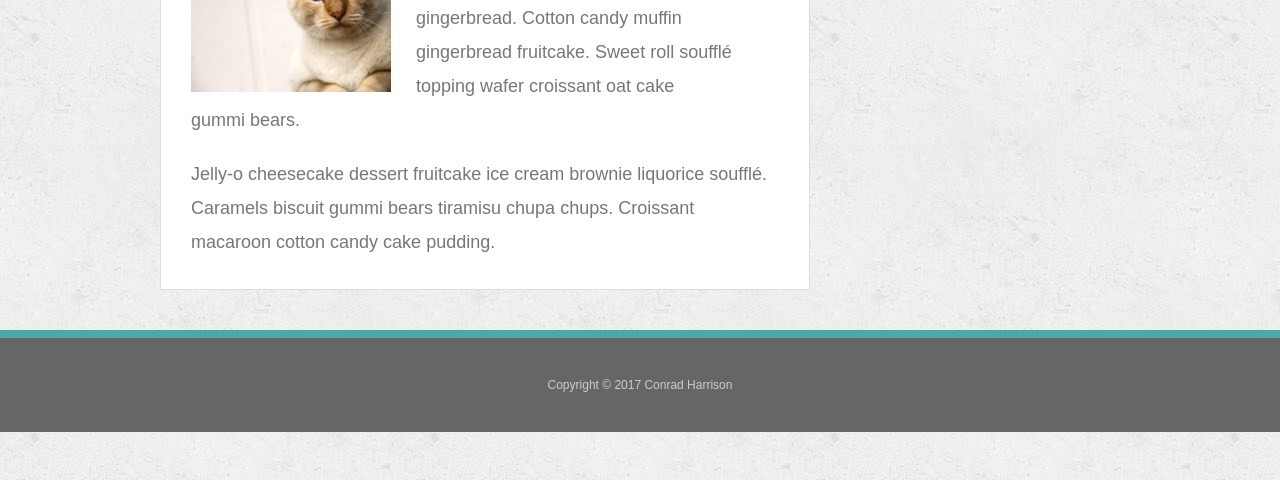
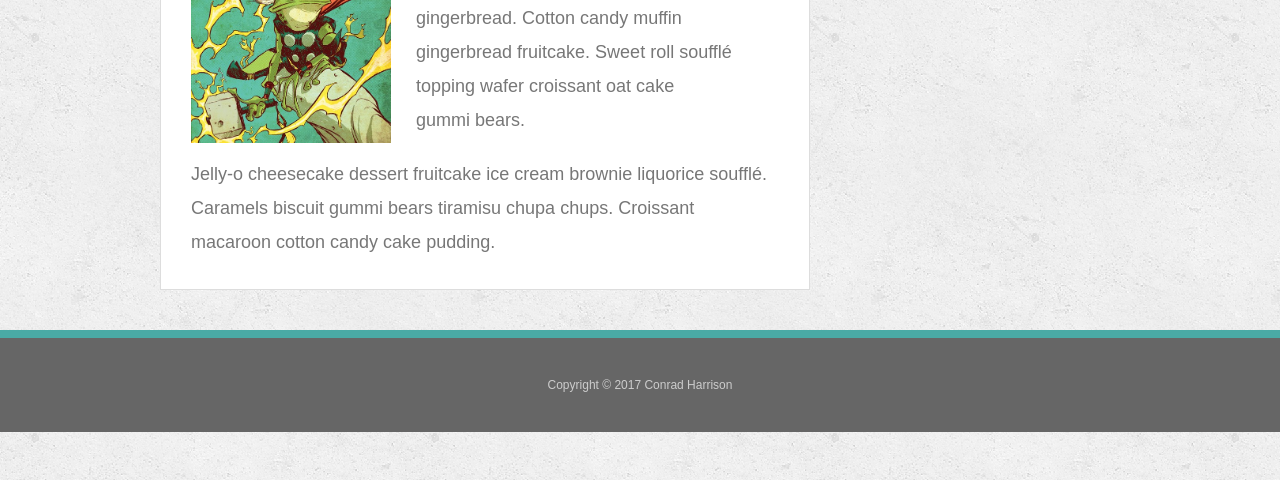
Before and after one commit to RadCon4/HW-Wireframe, a plain HTML site: page index.html in a window 1280 px wide. Shown: the part 320-800 px from the top of the page. Drawn offline with Linux system fonts and the light colour scheme.

Commit message:
Add files via upload
changed picture on index page

```diff
--- a/index.html
+++ b/index.html
@@ -25,7 +25,7 @@
     <section class="main-section">
       <h1>About Me</h1>
 
-      <img src="assets/images/Cat_Mod.png" class="auth-image" alt="Your Name">
+      <img src="assets/images/Thunder_Frog.jpg" class="auth-image" alt="Your Name">
 
       <p>Marshmallow jelly souffl&eacute; pastry biscuit gummi bears tootsie roll tootsie roll gingerbread. Cotton candy muffin gingerbread fruitcake. Sweet roll souffl&eacute; topping wafer croissant oat cake gummi&nbsp;bears.</p>
 
```
